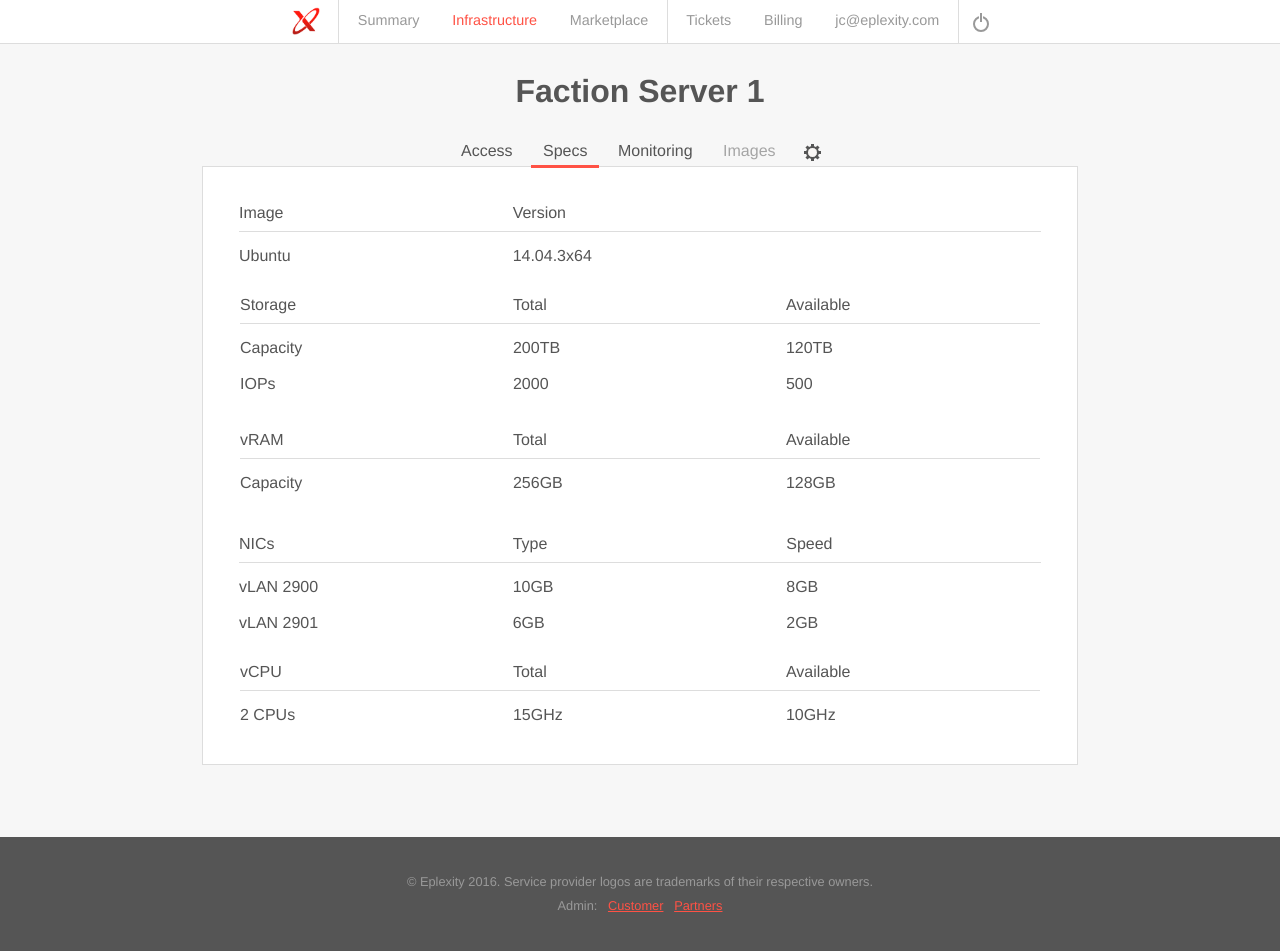
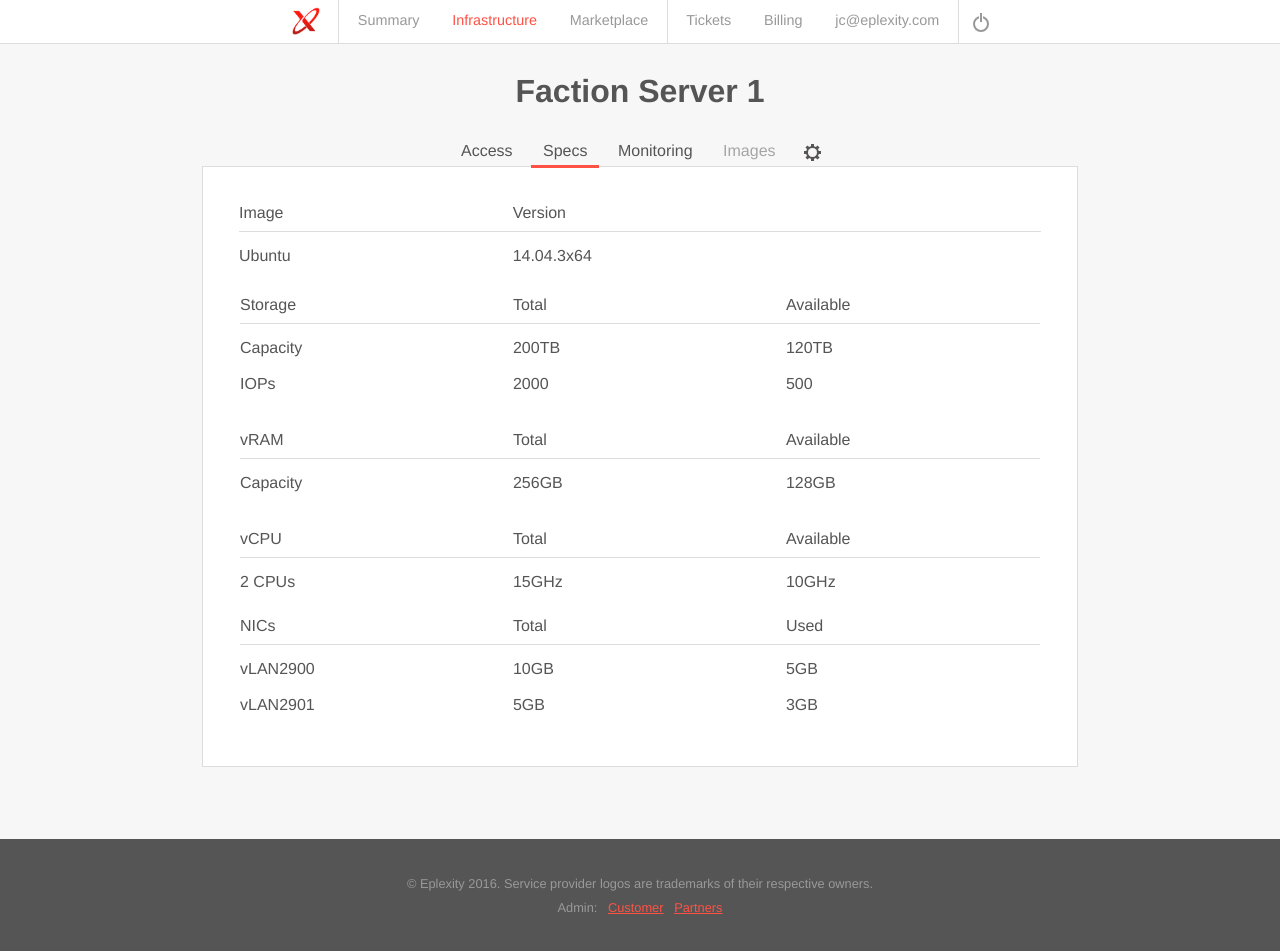
Before and after one commit to fairheadcreative/eplexity, a Jekyll site: the page built from infrastructure-details.html, in a window 1280 px wide and 951 px high. Built offline with Jekyll 4.4.1, drawn with Linux system fonts in a browser that asks for light colours.

Commit message:
Added a set of content tweaks
- replaced 'active' input with content
- placed vCPU above NICs
- added NICs expandable to infrastructure details

```diff
--- a/_includes/subpage/gateway-tab-rules.html
+++ b/_includes/subpage/gateway-tab-rules.html
@@ -38,7 +38,7 @@
 		              <option value="inactive">INACTIVE</option>
 		            </select>
 	        	</div>
-	        	<div class="span-2"><input placeholder="Active"></div>
+	        	<div class="span-2">d10plSu3</div>
 	        </div>
 	        <ul class="heading">
 	          <li class="span-8">IP Address</li>
@@ -101,7 +101,7 @@
 		              <option value="inactive">INACTIVE</option>
 		            </select>
 	        	</div>
-	        	<div class="span-2"><input placeholder="Active"></div>
+	        	<div class="span-2">d10plSu3</div>
 	        </div>
 	        <ul class="heading">
 	          <li class="span-8">IP Address</li>
@@ -164,7 +164,7 @@
 		              <option value="inactive">INACTIVE</option>
 		            </select>
 	        	</div>
-	        	<div class="span-2"><input placeholder="Active"></div>
+	        	<div class="span-2">d10plSu3</div>
 	        </div>
 	        <ul class="heading">
 	          <li class="span-8">IP Address</li>
--- a/infrastructure-details.html
+++ b/infrastructure-details.html
@@ -199,24 +199,6 @@ class: item-edit infrastructure
       </div>
     </div>
 
-    <div class="group">
-      <ul class="heading">
-        <li class="span-4">NICs</li>
-        <li class="span-4">Type</li>
-        <li class="span-4">Speed</li>
-      </ul>
-      <div class="row sub">
-        <div class="span-4">vLAN 2900</div>
-        <div class="span-4">10GB</div>
-        <div class="span-4">8GB</div>
-      </div>
-      <div class="row">
-        <div class="span-4">vLAN 2901</div>
-        <div class="span-4">6GB</div>
-        <div class="span-4">2GB</div>
-      </div>
-    </div>
-
     <div class="details-toggler">
       <div class="group" data-details="show">
         <ul class="heading">
@@ -252,6 +234,84 @@ class: item-edit infrastructure
         <div class="row">
             <button class="plate-save button small" data-edit="close">Save changes</button>
             <button class="plate-cancel button small secondary" data-edit="close">Cancel</button>
+        </div>
+      </div>
+    </div>
+
+    <div class="details-toggler">
+      <div class="group" data-details="show">
+        <ul class="heading">
+          <li class="span-4">NICs</li>
+          <li class="span-4">Total</li>
+          <li class="span-4">Used</li>
+        </ul>
+        <div class="row sub">
+          <div class="span-4">vLAN2900</div>
+          <div class="span-4">10GB</div>
+          <div class="span-4">5GB</div>
+        </div>
+        <div class="row">
+          <div class="span-4">vLAN2901</div>
+          <div class="span-4">5GB</div>
+          <div class="span-4">3GB</div>
+        </div>
+      </div>
+
+      <div class="group" data-details="edit">
+        <ul class="heading">
+          <li class="span-4">Edit NIC Types</li>
+          <li class="span-4">Adapter Type</li>
+          <li class="span-4 push-2">Primary</li>
+        </ul>
+        <div class="row">
+          <div class="span-4 counted">
+            <span class="count">1</span>
+            <select name="units">
+              <option value="2900">vLAN2900</option>
+              <option value="2901">vLAN2901</option>
+              <option value="2911">vLAN2911</option>
+            </select>
+          </div>
+          <div class="span-4">
+            <select name="adapter">
+              <option value="1">VMXNET 3</option>
+              <option value="2">VMXNET 2</option>
+              <option value="2">Flexible</option>
+            </select>
+          </div>
+          <div class="span-4 push-2">
+            <input type="radio" name="primary" value="1" checked>
+          </div>
+        </div>
+        <div class="row">
+          <div class="span-4 counted">
+            <span class="count">1</span>
+            <select name="units">
+              <option value="2900">vLAN2900</option>
+              <option value="2901">vLAN2901</option>
+              <option value="2911">vLAN2911</option>
+            </select>
+          </div>
+          <div class="span-4">
+            <select name="adapter">
+              <option value="1">VMXNET 3</option>
+              <option value="2">VMXNET 2</option>
+              <option value="2">Flexible</option>
+            </select>
+          </div>
+          <div class="span-4 push-2">
+            <input type="radio" name="primary" value="2">
+          </div>
+        </div>
+        <div class="row">
+          <div class="span-4 counted">
+            <span class="count">+</span>
+            <a class="value" href="#">Add Network Device</a>
+          </div>
+        </div>
+        <div class="row">
+          <button class="plate-save button small" data-edit="close">Save changes</button>
+          <button class="plate-cancel button small secondary" data-edit="close">Cancel</button>
         </div>
       </div>
     </div>
```
